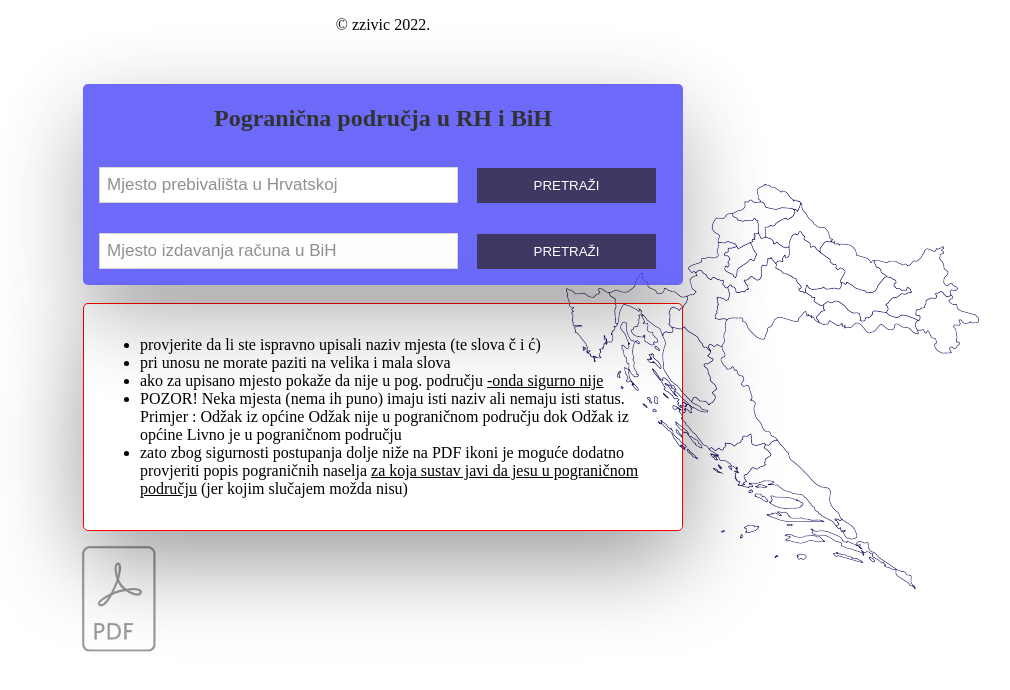
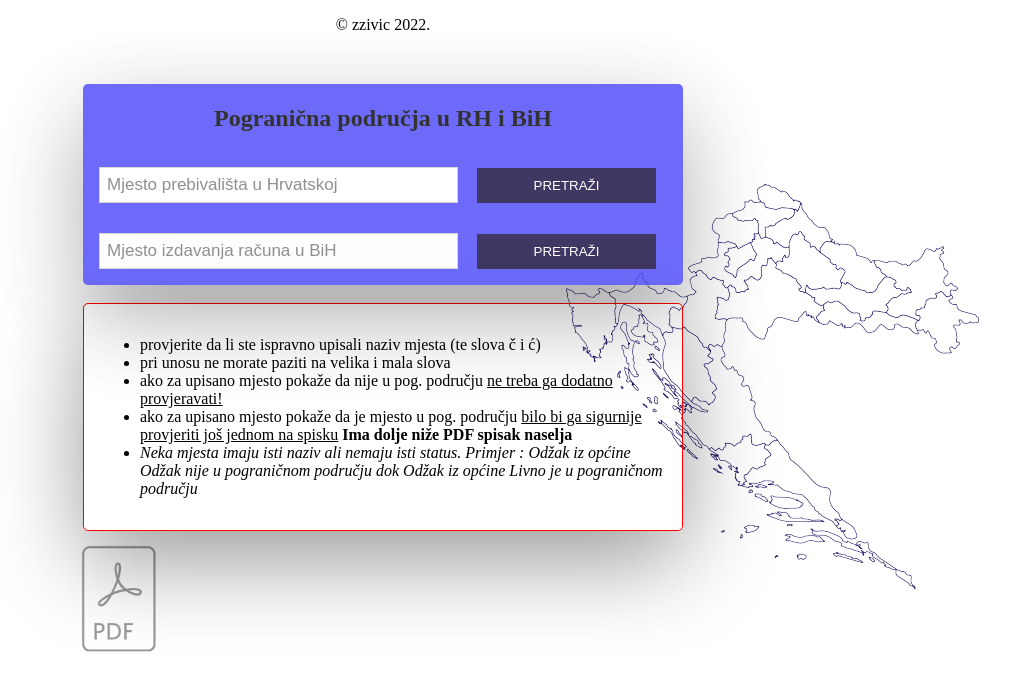
Before and after one commit to popohrbih/popohrbih.github.io, a plain HTML site: page index.html in a window 1280 px wide. Shown: the top 690 px of the page, without its empty margins (257-1267 px from the left). Drawn offline with Linux system fonts and the light colour scheme.

Commit message:
Update index.html

```diff
--- a/index.html
+++ b/index.html
@@ -34,10 +34,10 @@
 			<ul>
 				<li>provjerite da li ste ispravno upisali naziv mjesta (te slova č i ć)</li>
 				<li>pri unosu ne morate paziti na velika i mala slova</li>
-				<li>ako za upisano mjesto pokaže da nije u pog. području <span style="text-decoration: underline;">-onda sigurno nije</span></li>
-				<li>POZOR! Neka mjesta (nema ih puno) imaju isti naziv ali nemaju isti status. Primjer : Odžak iz općine Odžak nije u pograničnom području dok Odžak iz općine Livno je u pograničnom području
-				<li>zato zbog sigurnosti postupanja dolje niže na PDF ikoni je moguće dodatno provjeriti popis pograničnih naselja <span style="text-decoration: underline;"> za koja sustav javi da jesu u pograničnom području</span> (jer kojim slučajem možda nisu) </li>
-			  </ul>
+				<li>ako za upisano mjesto pokaže da nije u pog. području <span style="text-decoration: underline;">ne treba ga dodatno provjeravati!</span></li>
+				<li>ako za upisano mjesto pokaže da je mjesto u pog. području <span style="text-decoration: underline;">bilo bi ga sigurnije provjeriti još jednom na spisku</span> <strong>Ima dolje niže PDF spisak naselja</strong></li>
+				<li><i>Neka mjesta imaju isti naziv ali nemaju isti status. Primjer : Odžak iz općine Odžak nije u pograničnom području dok Odžak iz općine Livno je u pograničnom području</i>
+			</ul>
 
 		</div>
 		<img class="karta" src="rh karta.png" alt="slika karte RH">
```
